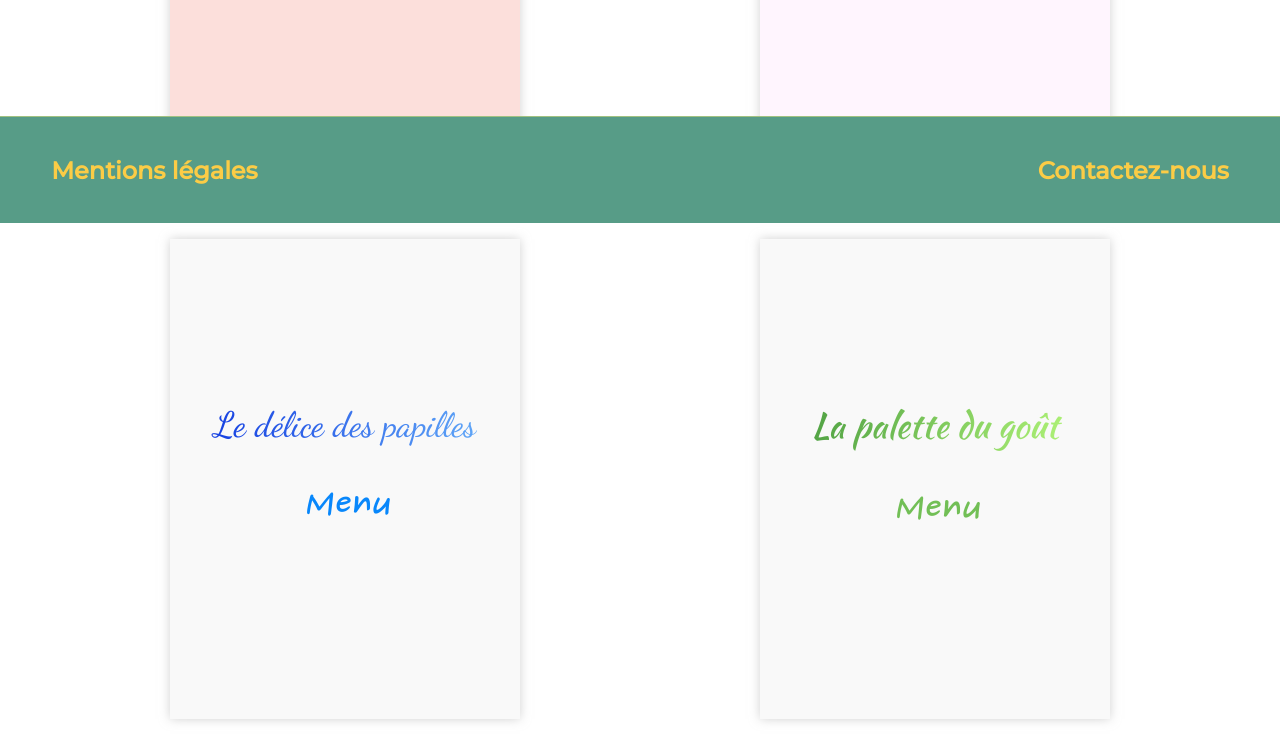
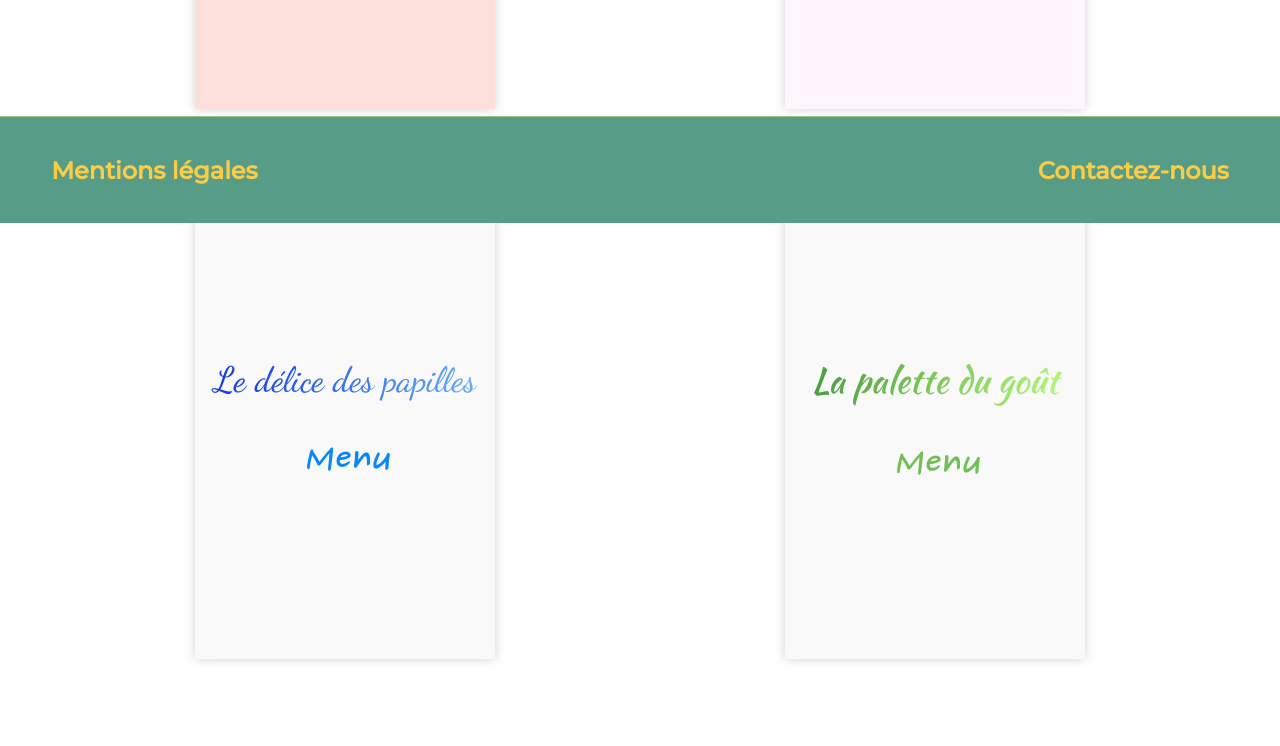
Before and after one commit to Juls-mc/OhMyFood, a plain HTML site: page index.html in a window 1280 px wide. Shown: the part 577-1323 px from the top of the page. Drawn offline with Linux system fonts and the light colour scheme; a web font is replaced by a local one.

Commit message:
Responsive large screen

```diff
--- a/style.css
+++ b/style.css
@@ -967,3 +967,15 @@ span {
         font-size: 2.5rem;
     }
 }
+/****** MEDIA QUERY large screen size ******/
+@media screen and (min-width: 1024px){
+
+    .menu_1,
+    .menu_2,
+    .menu_3,
+    .menu_4 {
+        margin: 50px;
+        width: 300px;
+        height: 450px;
+    }
+}
```
